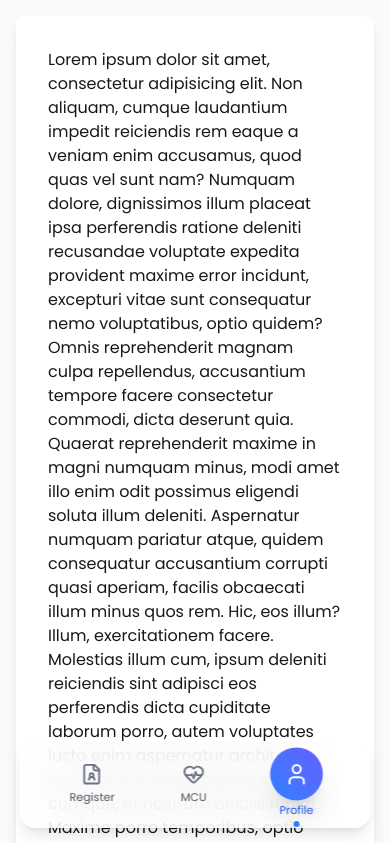
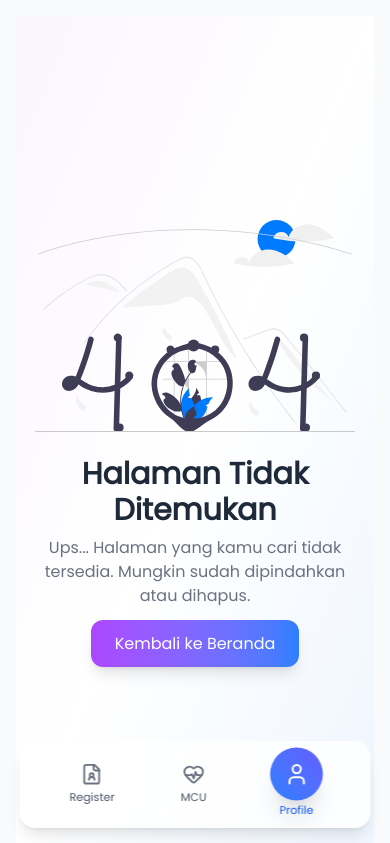
Before and after one commit to putrinabella/cmhb-mcu, a React (Vite) app: page /profile in a window 390 px wide. Shown: the top 843 px of the page. Built offline with nearby package versions, Linux system fonts and the light colour scheme; sample sign-in values are in the browser's storage.

Commit message:
layout: fix dock phone

```diff
--- a/src/layout/PhoneLayout.tsx
+++ b/src/layout/PhoneLayout.tsx
@@ -49,9 +49,7 @@ export default function PhoneLayout() {
                 </span>
 
                 {/* Indicator */}
-                {active && (
-                  <span className="absolute -bottom-2 w-1.5 h-1.5 bg-blue-500 rounded-full"></span>
-                )}
+                {active && <span></span>}
               </Link>
             );
           })}
--- a/src/routes/router.tsx
+++ b/src/routes/router.tsx
@@ -43,7 +43,7 @@ const router = createBrowserRouter([
       {
         path: "/profile",
         element: <ResponsiveLayout />,
-        children: [{ index: true, element: <DashboardPage /> }],
+        children: [{ index: true, element: <NotFoundPage /> }],
       },
     ],
   },
```
